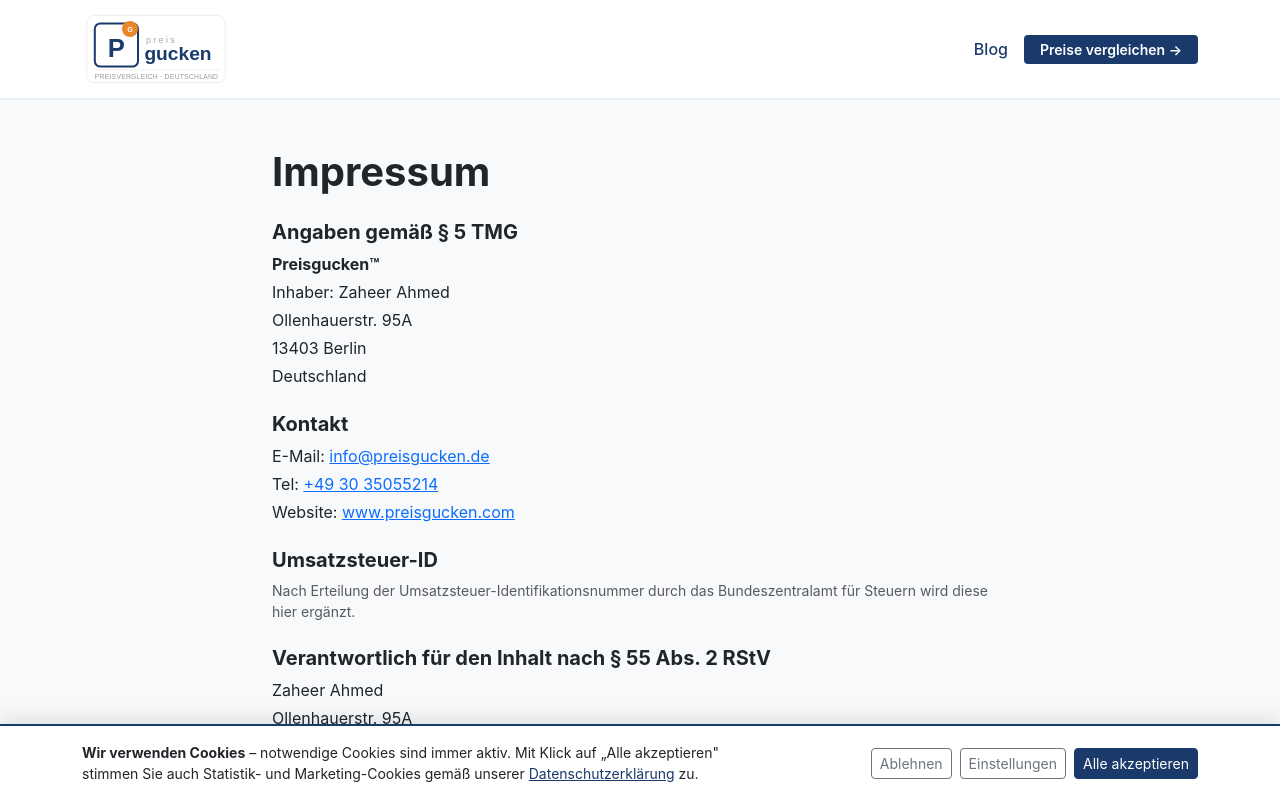
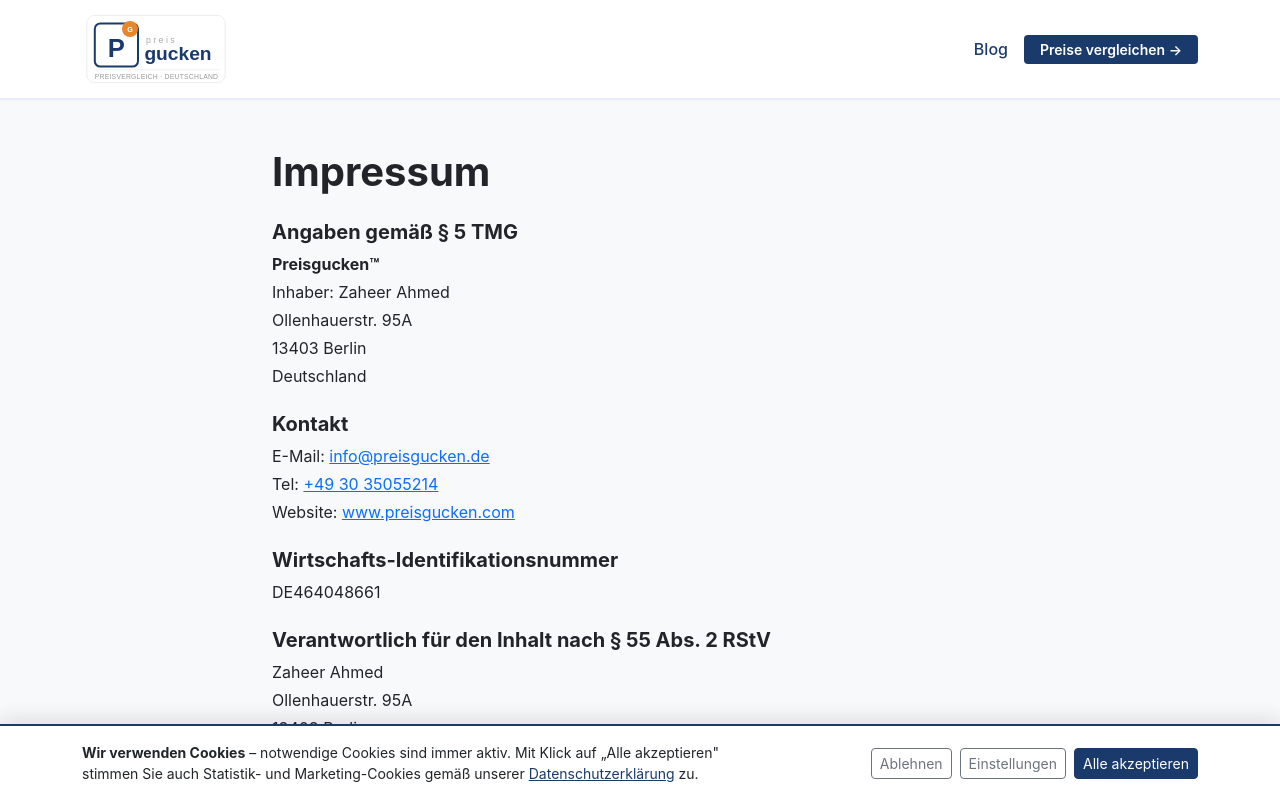
Before and after one commit to zaheerahmedberlin/preisgucken-com, a Next.js app: page /impressum in a window 1280 px wide. Shown: the top 798 px of the page. Built offline with nearby package versions, Linux system fonts and the light colour scheme.

Commit message:
legal: add Wirtschafts-Identifikationsnummer to Impressum
DE464048661 issued. Unlike the Steuernummer, § 5 DDG explicitly
accepts the Wirtschafts-Identifikationsnummer (§ 139c AO) as a valid
alternative to the Umsatzsteuer-IdNr. — safe and legally correct to
publish.

```diff
--- a/app/impressum/page.tsx
+++ b/app/impressum/page.tsx
@@ -26,10 +26,8 @@ export default function ImpressumPage() {
       </section>
 
       <section className="mb-4">
-        <h2 className="h5 fw-bold">Umsatzsteuer-ID</h2>
-        <p className="text-muted small mb-0">
-          Nach Erteilung der Umsatzsteuer-Identifikationsnummer durch das Bundeszentralamt für Steuern wird diese hier ergänzt.
-        </p>
+        <h2 className="h5 fw-bold">Wirtschafts-Identifikationsnummer</h2>
+        <p className="mb-0">DE464048661</p>
       </section>
 
       <section className="mb-4">
```
